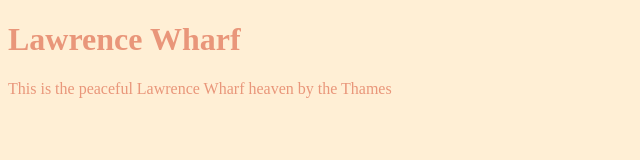
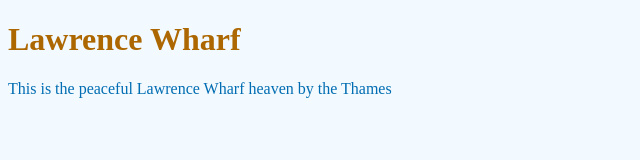
Before and after one commit to steeveroucaute/steeveroucaute.github.io, a plain HTML site: page unit_1/index.html in a window 1280 px wide. Shown: the whole page, without its empty margins (0-640 px from the left). Drawn offline with Linux system fonts and the light colour scheme.

Commit message:
Made colour adjustments in css
Still not quite happy with choice of colours, thinking more of using
Kuler with the hero image to define colours

```diff
--- a/unit_1/css/style.css
+++ b/unit_1/css/style.css
@@ -1,4 +1,7 @@
+h1 {
+	color: #AD6700;
+}
 body {
-	background-color: #FFEFD5;
-	color: #E9967A;
+	background-color:rgba(0,150,255,0.05);
+	color: #006DB2;
 }
```
